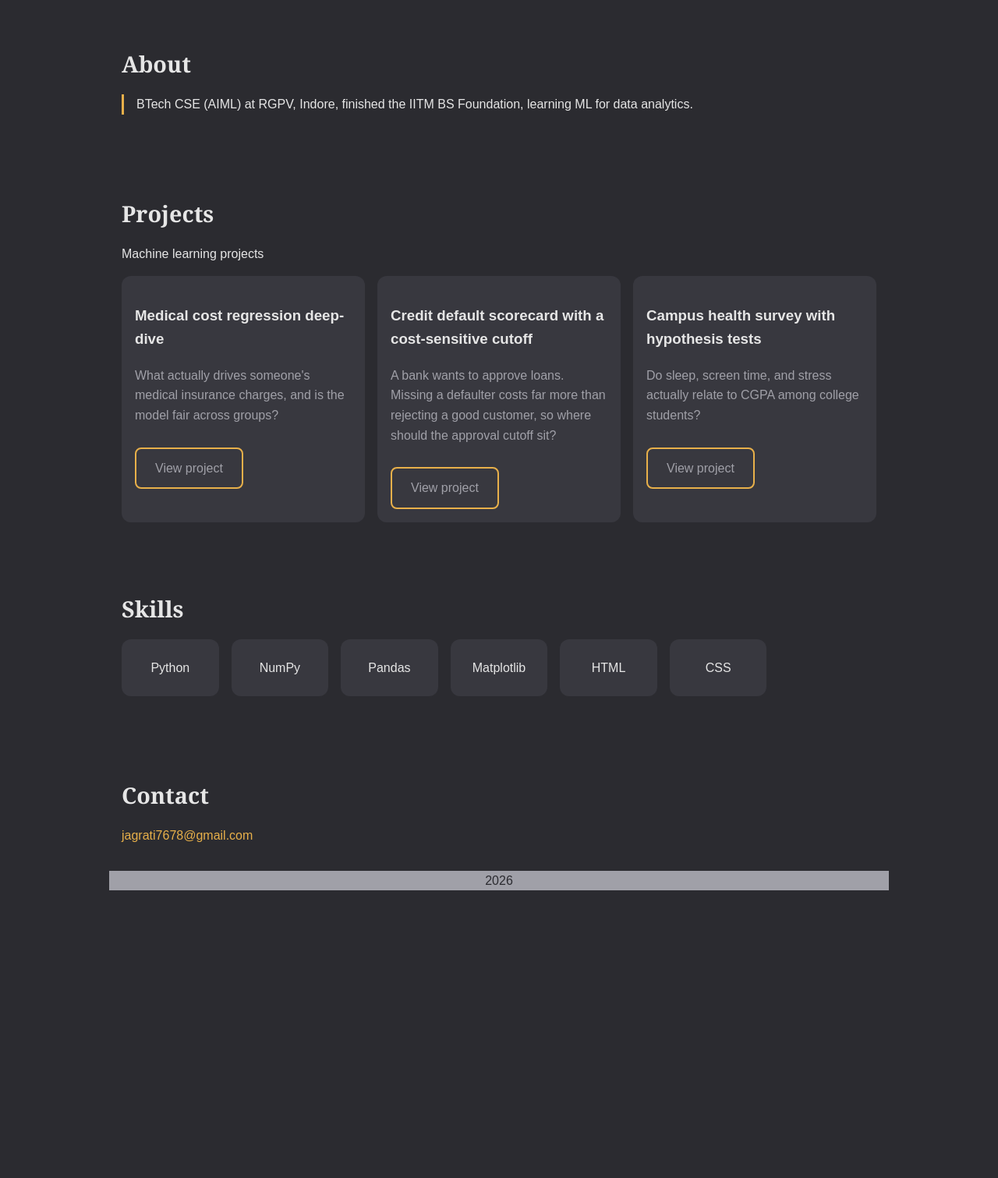
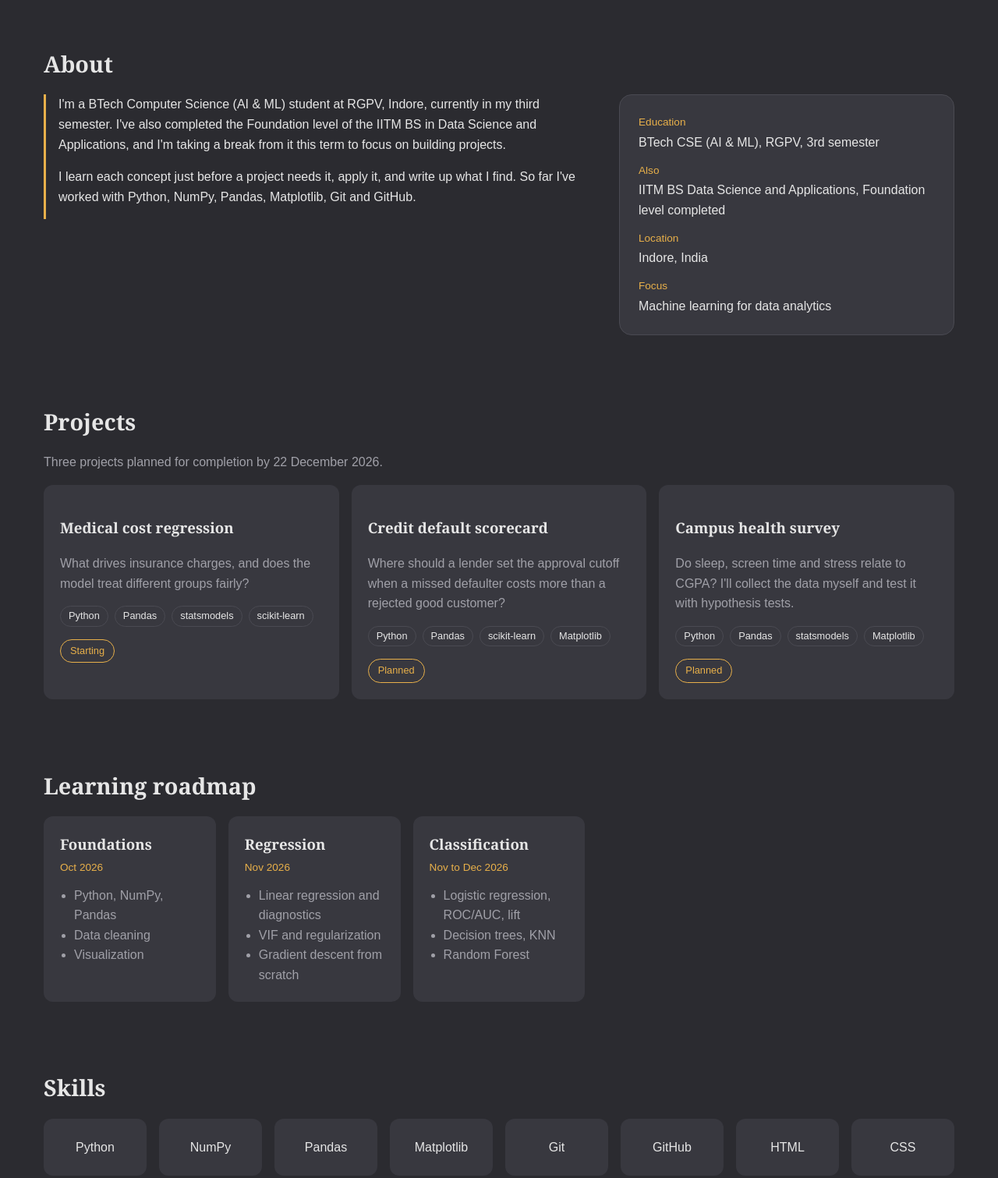
Before and after one commit to Jagrati07/Jagrati07.github.io, a plain HTML site: page index.html in a window 1280 px wide. Shown: the part 739-2250 px from the top of the page at 78% size. Before the commit the page ends 1897 px from the top, so only its background shows below. Drawn offline with Linux system fonts and the light colour scheme.

Commit message:
Restyle whole portfolio

```diff
--- a/index.html
+++ b/index.html
@@ -3,65 +3,137 @@
 <head>
     <meta charset="UTF-8">
     <meta name="viewport" content="width=device-width, initial-scale=1.0">
+    <meta name="description" content="Jagrati Mali, BTech CSE (AI & ML) student at RGPV, Indore, learning machine learning for data analytics by building projects.">
     <link rel="stylesheet" href="style.css">
     <title>Jagrati Mali | Portfolio</title>
 </head>
 <body>
     <header>
-        <h1>Jagrati Mali</h1>
+        <h1><a href="index.html">Jagrati Mali</a></h1>
         <nav>
-            <a href="#home">Home</a>
             <a href="#about">About</a>
             <a href="#projects">Projects</a>
+            <a href="#roadmap">Roadmap</a>
             <a href="#skills">Skills</a>
             <a href="#contact">Contact</a>
         </nav>
     </header>
+
     <main>
         <section id="home" class="hero">
             <div class="hero-text">
                 <p class="eyebrow">Hi, I'm Jagrati</p>
                 <h2>Turning messy data into clear answers.</h2>
-                <p class="lead">BTech CSE (AIML) student in Indore, learning ML for data analytics by building projects end to end.</p>
+                <p class="lead">BTech CSE (AI &amp; ML) student at RGPV, Indore. I'm learning machine learning for data analytics by building projects end to end.</p>
                 <div class="hero-buttons">
                     <a href="#projects" class="button">View projects</a>
                     <a href="#contact" class="button button-ghost">Get in touch</a>
+                    <a href="RESUME.pdf" target="_blank" rel="noopener" class="button button-ghost">Resume</a>
                 </div>
             </div>
             <aside class="now-card">
-                <h3>Right now</h3>
+                <h3>This term</h3>
                 <ul>
-                    <li><span class="dot"></span>Building: medical cost regression</li>
-                    <li><span class="dot"></span>Learning: regression diagnostics</li>
-                    <li><span class="dot"></span>Next: credit default scorecard</li>
+                    <li><span class="dot"></span>Learning: Python, NumPy and Pandas</li>
+                    <li><span class="dot"></span>Starting: medical cost regression</li>
+                    <li><span class="dot"></span>Planned: credit default scorecard</li>
                 </ul>
             </aside>
         </section>
+
         <section id="about">
             <h2>About</h2>
-            <p>BTech CSE (AIML) at RGPV, Indore, finished the IITM BS Foundation, learning ML for data analytics.</p>
+            <div class="about-grid">
+                <div class="about-text">
+                    <p>I'm a BTech Computer Science (AI &amp; ML) student at RGPV, Indore, currently in my third semester. I've also completed the Foundation level of the IITM BS in Data Science and Applications, and I'm taking a break from it this term to focus on building projects.</p>
+                    <p>I learn each concept just before a project needs it, apply it, and write up what I find. So far I've worked with Python, NumPy, Pandas, Matplotlib, Git and GitHub.</p>
+                </div>
+                <dl class="facts">
+                    <dt>Education</dt>
+                    <dd>BTech CSE (AI &amp; ML), RGPV, 3rd semester</dd>
+                    <dt>Also</dt>
+                    <dd>IITM BS Data Science and Applications, Foundation level completed</dd>
+                    <dt>Location</dt>
+                    <dd>Indore, India</dd>
+                    <dt>Focus</dt>
+                    <dd>Machine learning for data analytics</dd>
+                </dl>
+            </div>
         </section>
+
         <section id="projects">
             <h2>Projects</h2>
-            <p>Machine learning projects</p>
+            <p class="section-intro">Three projects planned for completion by 22 December 2026.</p>
             <div class="cards">
                 <article>
-                    <h3>Medical cost regression deep-dive</h3>
-                    <p>What actually drives someone's medical insurance charges, and is the model fair across groups?</p>
-                    <a href="#" class="button">View project</a>
+                    <h3>Medical cost regression</h3>
+                    <p>What drives insurance charges, and does the model treat different groups fairly?</p>
+                    <ul class="tags">
+                        <li>Python</li>
+                        <li>Pandas</li>
+                        <li>statsmodels</li>
+                        <li>scikit-learn</li>
+                    </ul>
+                    <span class="status">Starting</span>
                 </article>
                 <article>
-                    <h3>Credit default scorecard with a cost-sensitive cutoff</h3>
-                    <p>A bank wants to approve loans. Missing a defaulter costs far more than rejecting a good customer, so where should the approval cutoff sit?</p>
-                    <a href="#" class="button">View project</a>
+                    <h3>Credit default scorecard</h3>
+                    <p>Where should a lender set the approval cutoff when a missed defaulter costs more than a rejected good customer?</p>
+                    <ul class="tags">
+                        <li>Python</li>
+                        <li>Pandas</li>
+                        <li>scikit-learn</li>
+                        <li>Matplotlib</li>
+                    </ul>
+                    <span class="status">Planned</span>
                 </article>
                 <article>
-                    <h3>Campus health survey with hypothesis tests</h3>
-                    <p>Do sleep, screen time, and stress actually relate to CGPA among college students?</p>
-                    <a href="#" class="button">View project</a>
+                    <h3>Campus health survey</h3>
+                    <p>Do sleep, screen time and stress relate to CGPA? I'll collect the data myself and test it with hypothesis tests.</p>
+                    <ul class="tags">
+                        <li>Python</li>
+                        <li>Pandas</li>
+                        <li>statsmodels</li>
+                        <li>Matplotlib</li>
+                    </ul>
+                    <span class="status">Planned</span>
                 </article>
             </div>
         </section>
+
+        <section id="roadmap">
+            <h2>Learning roadmap</h2>
+            <div class="roadmap">
+                <article>
+                    <h3>Foundations</h3>
+                    <p class="when">Oct 2026</p>
+                    <ul>
+                        <li>Python, NumPy, Pandas</li>
+                        <li>Data cleaning</li>
+                        <li>Visualization</li>
+                    </ul>
+                </article>
+                <article>
+                    <h3>Regression</h3>
+                    <p class="when">Nov 2026</p>
+                    <ul>
+                        <li>Linear regression and diagnostics</li>
+                        <li>VIF and regularization</li>
+                        <li>Gradient descent from scratch</li>
+                    </ul>
+                </article>
+                <article>
+                    <h3>Classification</h3>
+                    <p class="when">Nov to Dec 2026</p>
+                    <ul>
+                        <li>Logistic regression, ROC/AUC, lift</li>
+                        <li>Decision trees, KNN</li>
+                        <li>Random Forest</li>
+                    </ul>
+                </article>
+            </div>
+        </section>
+
         <section id="skills">
             <h2>Skills</h2>
             <ul class="skill-set">
@@ -69,15 +141,22 @@
                 <li>NumPy</li>
                 <li>Pandas</li>
                 <li>Matplotlib</li>
+                <li>Git</li>
+                <li>GitHub</li>
                 <li>HTML</li>
                 <li>CSS</li>
             </ul>
         </section>
+
         <section id="contact">
             <h2>Contact</h2>
-            <a href="mailto:jagrati7678@gmail.com">jagrati7678@gmail.com</a>
+            <p class="section-intro">I'm happy to hear feedback on my projects or talk about data work.</p>
+            <div class="contactme">
+                <a href="mailto:jagrati7678@gmail.com">jagrati7678@gmail.com</a>
+                <a href="https://github.com/Jagrati07" target="_blank" rel="noopener">GitHub</a>
+            </div>
         </section>
     </main>
-    <footer>2026</footer>
+    <footer>&copy; 2026 Jagrati Mali</footer>
 </body>
 </html>
--- a/style.css
+++ b/style.css
@@ -4,22 +4,27 @@
     --card: #38383f;
     --muted: #a0a0a8;
     --accent: #e8b04a;
+    --line: #4a4a52;
     --font: Arial, sans-serif;
     --font-heading: Georgia, "Times New Roman", serif;
 }
+
 html {
     scroll-behavior: smooth;
 }
+
 body {
     background-color: var(--bg);
     color: var(--text);
     font-family: var(--font);
+    line-height: 1.6;
     padding: 16px;
-    max-width: 1000px;
+    max-width: 1200px;
     margin: 0 auto;
-    line-height: 1.6;
 }
-h1, h2 {
+
+/* Type */
+h1, h2, h3 {
     font-family: var(--font-heading);
 }
 h1 {
@@ -31,57 +36,170 @@ h2 {
     font-size: 1.8rem;
     margin-bottom: 16px;
 }
+a {
+    color: var(--accent);
+    text-decoration: none;
+}
+a:focus-visible {
+    outline: 2px solid var(--accent);
+    outline-offset: 3px;
+}
+
+/* Header */
 header {
     display: flex;
     justify-content: space-between;
     align-items: center;
 }
-h1 {
-    color: var(--accent);
-}
-a {
-    text-decoration: none;
-    color: var(--accent);
-}
-nav a{
+nav a {
+    color: var(--muted);
     text-transform: uppercase;
-    padding: 16px;
     font-size: 0.85rem;
     letter-spacing: 1px;
-    color: var(--muted);
+    padding: 8px 14px;
+    border-radius: 6px;
 }
+nav a:hover {
+    background-color: var(--accent);
+    color: var(--bg);
+}
+
+/* Sections */
 section {
     padding: 32px 16px;
 }
-#home {
+.section-intro {
+    color: var(--muted);
+    margin-top: 0;
+}
+
+/* Buttons */
+.button {
+    display: inline-block;
+    padding: 12px 24px;
+    border: 2px solid var(--accent);
+    border-radius: 8px;
+    transition: background-color 0.2s, color 0.2s;
+}
+.button:hover {
+    background-color: var(--accent);
+    color: var(--bg);
+}
+.button-ghost {
+    border-color: var(--muted);
+    color: var(--text);
+}
+.button-ghost:hover {
+    border-color: var(--accent);
+}
+
+/* Hero */
+.hero {
+    display: flex;
+    align-items: center;
+    justify-content: space-between;
+    gap: 48px;
+    flex-wrap: wrap;
+    min-height: 70vh;
     padding: 64px 16px;
+    background: radial-gradient(circle closest-side at 75% 50%, rgba(232, 176, 74, 0.18), transparent);
+}
+.hero-text {
+    flex: 1 1 380px;
 }
 .eyebrow {
     color: var(--accent);
     text-transform: uppercase;
     letter-spacing: 2px;
 }
-#home h2 {
+.hero h2 {
     font-size: 2.5rem;
     line-height: 1.2;
 }
+.lead {
+    color: var(--muted);
+    font-size: 1.1rem;
+    max-width: 52ch;
+    margin-bottom: 24px;
+}
+.hero-buttons {
+    display: flex;
+    gap: 12px;
+    flex-wrap: wrap;
+}
+.now-card {
+    flex: 1 1 280px;
+    max-width: 360px;
+    background-color: var(--card);
+    border: 1px solid var(--line);
+    border-radius: 16px;
+    padding: 24px;
+}
+.now-card ul {
+    list-style: none;
+    padding: 0;
+    margin: 0;
+}
+.now-card li {
+    display: flex;
+    align-items: center;
+    gap: 12px;
+    padding: 10px 0;
+    color: var(--muted);
+}
+.dot {
+    flex-shrink: 0;
+    width: 10px;
+    height: 10px;
+    border-radius: 50%;
+    background-color: var(--accent);
+}
+
+/* About */
+.about-grid {
+    display: flex;
+    gap: 32px;
+    flex-wrap: wrap;
+    align-items: flex-start;
+}
+.about-text {
+    flex: 1 1 380px;
+    border-left: 3px solid var(--accent);
+    padding-left: 16px;
+}
+.about-text p {
+    margin-top: 0;
+}
+.facts {
+    flex: 1 1 280px;
+    max-width: 380px;
+    margin: 0;
+    padding: 24px;
+    background-color: var(--card);
+    border: 1px solid var(--line);
+    border-radius: 16px;
+}
+.facts dt {
+    color: var(--accent);
+    font-size: 0.85rem;
+    margin-top: 12px;
+}
+.facts dt:first-child {
+    margin-top: 0;
+}
+.facts dd {
+    margin: 2px 0 0;
+}
+
+/* Cards (projects and roadmap) */
 article {
     background-color: var(--card);
-    padding: 16px;
+    border: 1px solid transparent;
     border-radius: 12px;
-    transition: transform 0.2s, border-color 0.2s;
-    border: 1px solid transparent;
-}
-article:hover {
-    transform: translateY(-4px);
-    border-color: var(--accent);
+    padding: 20px;
 }
 article p {
     color: var(--muted);
-}
-article a {
-    display: inline-block;
-    margin-top: 12px;
 }
 .cards {
     display: flex;
@@ -90,18 +208,57 @@ article a {
 }
 .cards article {
     flex: 1 1 250px;
+    transition: transform 0.2s, border-color 0.2s;
 }
-footer {
-    text-align: center;
-    background-color: var(--muted);
-    color: var(--bg);
+.cards article:hover {
+    transform: translateY(-4px);
+    border-color: var(--accent);
 }
-@media (max-width: 600px) {
-    header {
-        flex-direction: column;
-        align-items: flex-start;
-    }
+.tags {
+    list-style: none;
+    padding: 0;
+    margin: 0 0 16px;
+    display: flex;
+    gap: 8px;
+    flex-wrap: wrap;
 }
+.tags li {
+    font-size: 0.8rem;
+    color: var(--text);
+    border: 1px solid var(--line);
+    border-radius: 20px;
+    padding: 2px 10px;
+}
+.status {
+    display: inline-block;
+    font-size: 0.8rem;
+    color: var(--accent);
+    border: 1px solid var(--accent);
+    border-radius: 20px;
+    padding: 4px 12px;
+}
+
+/* Roadmap */
+.roadmap {
+    display: grid;
+    grid-template-columns: repeat(auto-fill, minmax(220px, 1fr));
+    gap: 16px;
+}
+.roadmap h3 {
+    margin: 0;
+}
+.roadmap .when {
+    color: var(--accent);
+    font-size: 0.85rem;
+    margin: 4px 0 12px;
+}
+.roadmap ul {
+    margin: 0;
+    padding-left: 18px;
+    color: var(--muted);
+}
+
+/* Skills */
 .skill-set {
     list-style: none;
     padding: 0;
@@ -120,79 +277,42 @@ footer {
     background-color: var(--accent);
     color: var(--bg);
 }
-.button {
-    display: inline-block;
-    padding: 12px 24px;
-    border: 2px solid var(--accent);
-    color: #a0a0a8;
-    border-radius: 8px;
-    transition: background-color 0.2s, color 0.2s;
-}
-.button:hover {
-    background-color: var(--accent);
-    color: var(--bg);
-}
-#about p {
-    border-left: 3px solid var(--accent);
-    padding-left: 16px;
-}
-nav a:hover {
-    background-color: var(--accent);
-    color: var(--bg);
-}
-.hero {
+
+/* Contact */
+.contactme {
     display: flex;
-    align-items: center;
-    justify-content: space-between;
-    gap: 48px;
-    flex-wrap: wrap;
-    min-height: 70vh;
-    background: radial-gradient(circle at 80% 20%, rgba(232, 176, 74, 0.15), transparent 50%);
-}
-.hero-text {
-    flex: 1 1 380px;
-}
-.lead {
-    color: var(--muted);
-    font-size: 1.1rem;
-    max-width: 52ch;
-    margin-bottom: 24px;
-}
-.hero-buttons {
-    display: flex;
-    gap: 12px;
+    gap: 24px;
     flex-wrap: wrap;
 }
-.button-ghost {
-    border-color: var(--muted);
-    color: var(--text);
+
+/* Footer */
+footer {
+    text-align: center;
+    color: var(--muted);
+    border-top: 1px solid var(--line);
+    padding: 24px;
+    margin-top: 32px;
 }
-.button-ghost:hover {
-    border-color: var(--accent);
+
+/* Keep last so it can override the rules above */
+@media (max-width: 600px) {
+    header {
+        flex-direction: column;
+        align-items: flex-start;
+        gap: 8px;
+    }
+    nav a {
+        padding: 8px 10px 8px 0;
+    }
+    .hero h2 {
+        font-size: 2rem;
+    }
 }
-.now-card {
-    flex: 1 1 280px;
-    max-width: 360px;
-    background-color: var(--card);
-    border-radius: 16px;
-    padding: 24px;
-    border: 1px solid #4a4a52;
+@media (prefers-reduced-motion: reduce) {
+    html {
+        scroll-behavior: auto;
+    }
+    * {
+        transition: none !important;
+    }
 }
-.now-card ul {
-    list-style: none;
-    padding: 0;
-    margin: 0;
-}
-.now-card li {
-    display: flex;
-    align-items: center;
-    gap: 12px;
-    padding: 10px 0;
-    color: var(--muted);
-}
-.dot {
-    width: 10px;
-    height: 10px;
-    border-radius: 50%;
-    background-color: var(--accent);
-}
```
Also changed, not shown: 1 other file.
